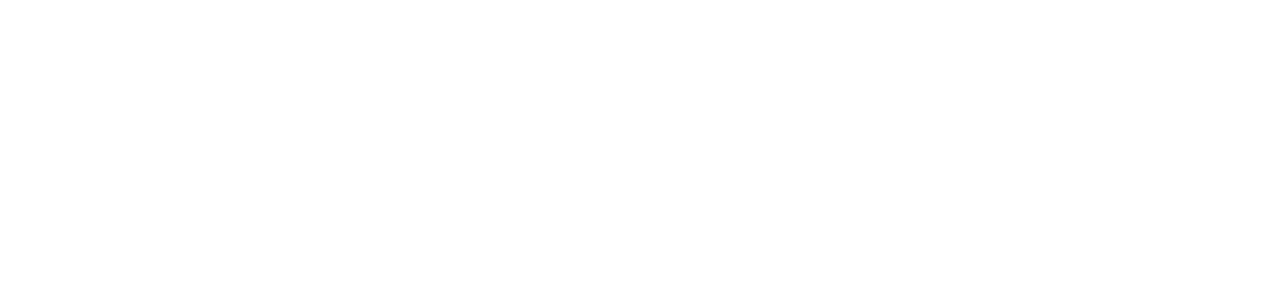
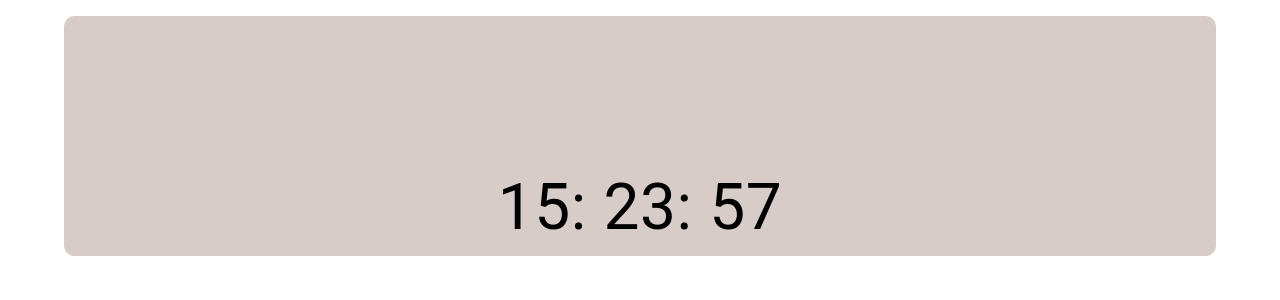
Before and after one commit to delfigica/crosstime, a Next.js app: page / in a window 1280 px wide. Shown: the top 300 px of the page. Built offline with nearby package versions, Linux system fonts and the light colour scheme.

Commit message:
realtime

```diff
--- /dev/null
+++ b/src/app/components/RealTime.js
@@ -0,0 +1,33 @@
+"use client";
+import React, { useEffect, useState } from "react";
+import { Box, Typography } from "@mui/material";
+
+export const RealTime = () => {
+  const [now, setNow] = useState(new Date());
+
+  useEffect(() => {
+    const interval = setInterval(() => {
+      setNow(new Date());
+    }, 1000);
+
+    return () => clearInterval(interval);
+  }, []);
+
+  const parseTime = (time) => {
+    console.log(time);
+    if (time < 10) {
+      return "0" + time;
+    } else if (time >= 10) {
+      return time;
+    }
+  };
+
+  return (
+    <Box>
+      <Typography sx={{ fontSize: "4em" }}>
+        {parseTime(now.getHours())}: {parseTime(now.getMinutes())}:{" "}
+        {parseTime(now.getSeconds())}
+      </Typography>
+    </Box>
+  );
+};
--- a/src/app/page.js
+++ b/src/app/page.js
@@ -1,7 +1,25 @@
-import styles from "./page.module.css";
+import { Box, Container, Typography } from "@mui/material";
+import "./globals.css";
+import { RealTime } from "./components/RealTime";
 
 export default function Home() {
   return (
-   <div></div>
+    <Container>
+      <Box
+        sx={{
+          backgroundColor: "#d7ccc8",
+          width: "100%",
+          height: "30vh",
+          marginTop: "1em",
+          borderRadius: "10px",
+          display: 'flex',
+          alignItems: 'end',
+          justifyContent: 'center',
+          fontWeight: '500'
+        }}
+      >
+        <RealTime />
+      </Box>
+    </Container>
   );
 }
```
